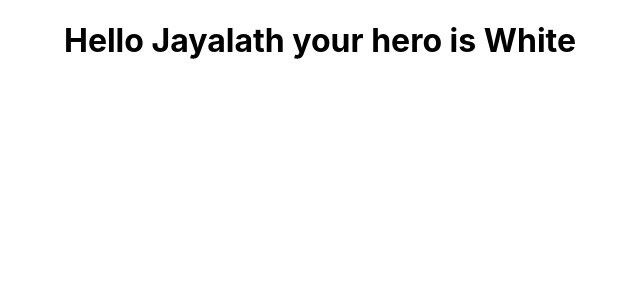
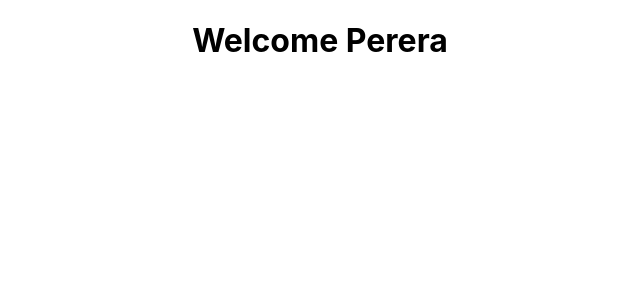
Before and after one commit to Lasith650/Fundamentals-of-React, a React (Create React App) app: page / in a window 1280 px wide. Shown: the top 300 px of the page, without its empty margins (320-960 px from the left). Built offline with nearby package versions, Linux system fonts and the light colour scheme.

Commit message:
Adding destructuring to Welcome.js

```diff
--- a/src/App.js
+++ b/src/App.js
@@ -1,8 +1,8 @@
 import React from 'react';
 //import logo from './logo.svg';
 import './App.css';
-import Greet from './components/Greet';
-//import Welcome from './components/Welcome';
+//import Greet from './components/Greet';
+import Welcome from './components/Welcome';
 //import Message from './components/Message';
 //import Count from './components/Count';
 
@@ -15,9 +15,9 @@ function App() {
        <Greet name="Manaram" heroName="Amma">
         <button>Submit</button>
        </Greet> */}
-       <Greet name="Jayalath" heroName="White"/>
+       {/* <Greet name="Jayalath" heroName="White"/> */}
        {/* <Welcome name="Kasun"/> */}
-       {/* <Welcome name="Perera"/> */}
+       <Welcome name="Perera"/>
        {/* <Message/> */}
        {/* <Count/> */}
     </div>
--- a/src/components/Welcome.js
+++ b/src/components/Welcome.js
@@ -3,7 +3,8 @@ import React, { Component } from 'react'
 class Welcome extends Component {
 
     render(){
-        return <h1>Welcome {this.props.name}</h1>
+        const {name} = this.props
+        return <h1>Welcome {name}</h1>
     }
 }
 
```
